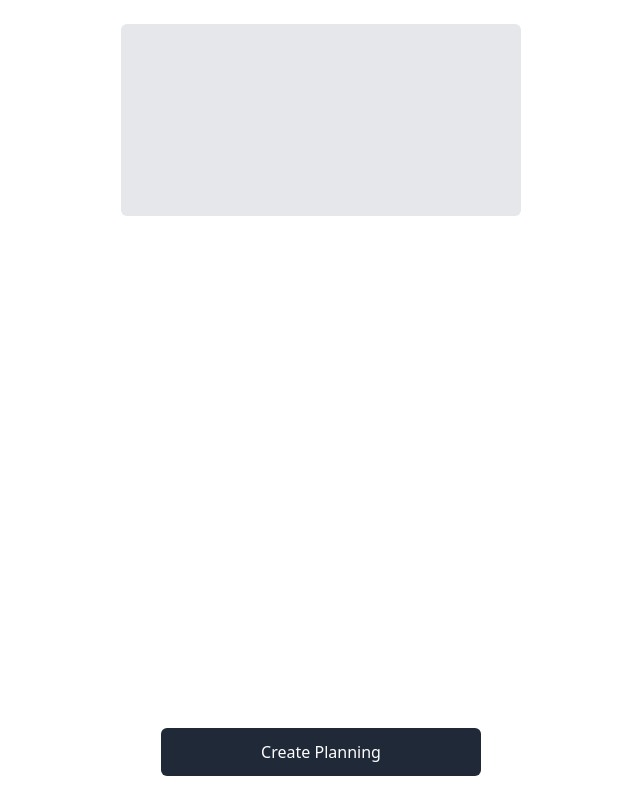
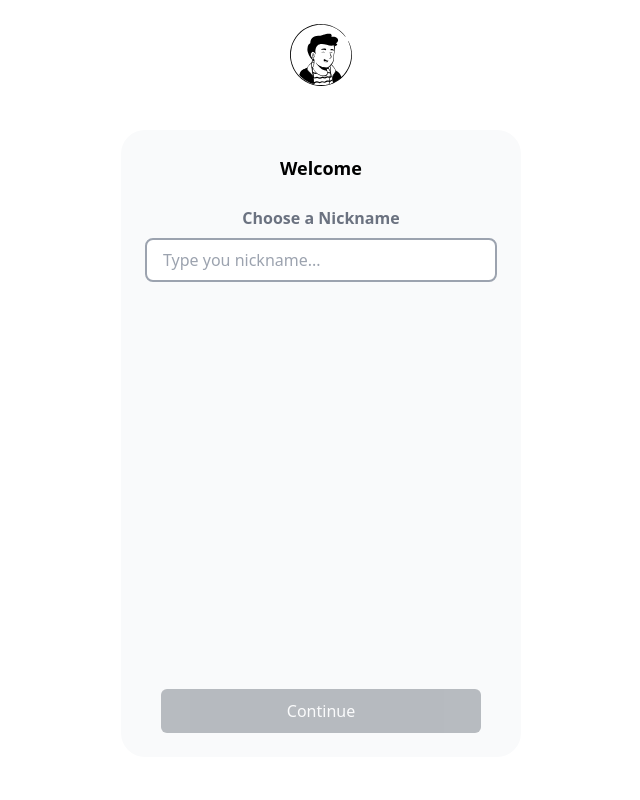
Before and after one commit to rodri-alfonso/pocket, a Next.js app: page / in a window 1280 px wide. Shown: the whole page, without its empty margins (319-959 px from the left). Built offline with nearby package versions, Linux system fonts and the light colour scheme; no server answers; the database is empty.

Commit message:
[UPDATE] Update main components, types and general fixes

```diff
--- a/components/register.tsx
+++ b/components/register.tsx
@@ -6,6 +6,8 @@ import { useRouter } from 'next/router'
 import { doc, setDoc, arrayUnion } from 'firebase/firestore'
 import { db } from '@/firebase-config'
 import { useRegistration } from '@/context/planning'
+import Button from '@/theme/button'
+import F1 from '@/avatars/F1'
 
 interface Props {
 	planning: Planning
@@ -19,23 +21,41 @@ export default function Register({ planning }: Props) {
 
 	const planningId = router.query.id as string
 
-	function handleClick() {
-		const docRef = doc(db, 'plannings', planningId)
-		setDoc(docRef, { participants: arrayUnion({ name: username, vote: 0 }) }, { merge: true }).then(() => {
-			setRegistration({ name: username, id: userId })
-		})
+	function handleSubmit(e: React.FormEvent<HTMLFormElement>) {
+		e.preventDefault()
+		// const docRef = doc(db, 'plannings', planningId)
+		// setDoc(docRef, { participants: arrayUnion({ name: username, vote: 0, avatar: 'F1' }) }, { merge: true }).then(
+		// 	() => {
+		// 		setRegistration({ name: username, id: userId, avatar: 'F1' })
+		// 	}
+		// 	)
+		setRegistration({ name: username, id: userId, avatar: 'F1', planningId: '' })
 	}
 
 	return (
-		<Page className='absolute top-0 left-0 z-50'>
-			<span>im the register page</span>
-			<Input
-				label='Your Name'
-				placeholder='Enter your name'
-				value={username}
-				onChange={(e) => setUsername(e.target.value)}
-			/>
-			<button onClick={handleClick}>Enter to the room</button>
+		<Page className=''>
+			<div className='h-full flex flex-col gap-4'>
+				<picture className='grid gap-2 place-items-center'>
+					<F1 />
+					<h3 className='font-semibold h-5 capitalize text-sm'>{username}</h3>
+				</picture>
+				<div className='rounded-3xl bg-gray-50 h-5/6 overflow-hidden'>
+					<form onSubmit={handleSubmit} className='flex flex-col justify-between items-center h-full p-6'>
+						<div className='w-full grid gap-10 text-center'>
+							<div className=' w-full rounded-3xl grid gap-6'>
+								<h2 className='font-semibold text-lg text-black'>Welcome{username && `, ${username}`}</h2>
+								<Input
+									label='Choose a Nickname'
+									placeholder='Type you nickname...'
+									value={username}
+									onChange={(e) => setUsername(e.target.value)}
+								/>
+							</div>
+						</div>
+						<Button text='Continue' disabled={!username} onClick={() => {}} className='w-full max-w-xs mx-auto' />
+					</form>
+				</div>
+			</div>
 		</Page>
 	)
 }
--- a/context/planning.tsx
+++ b/context/planning.tsx
@@ -9,6 +9,8 @@ const initialState: State = {
 	user: {
 		name: '',
 		id: '',
+		avatar: 'F1',
+		planningId: '',
 	},
 	isRegistered: false,
 }
@@ -39,7 +41,7 @@ const useRegistration = () => {
 	const { state, dispatch } = useContext(PlanningContext)
 
 	useEffect(() => {
-		if (storage) dispatch({ type: SET_REGISTRATION_IN, payload: storage })
+		// if (storage) dispatch({ type: SET_REGISTRATION_IN, payload: storage })
 	}, [])
 
 	const setRegistration = (payload: User) => {
--- a/context/types.ts
+++ b/context/types.ts
@@ -1,6 +1,10 @@
+import { Avatar } from '@/types/planning'
+
 export type User = {
 	name: string
 	id: string
+	avatar: Avatar
+	planningId: string
 }
 
 export interface State {
--- a/hooks/cards.ts
+++ b/hooks/cards.ts
@@ -1,3 +1,3 @@
 export function useCards() {
-	return [1, 2, 3, 5, 8, 13, 20]
+	return [0.5, 1, 2, 3, 5, 8, 13, 20, 40]
 }
--- a/pages/index.tsx
+++ b/pages/index.tsx
@@ -1,14 +1,59 @@
 import Page from '@/layouts/Page'
 import Link from '@/theme/button-link'
+import Content from '@/layouts/Content'
+import withRegistration from '@/utils/with-registration'
+import { useRegistration } from '@/context/planning'
+import { getDocs, collection } from 'firebase/firestore'
+import { db } from '@/firebase-config'
 
-export default function Home() {
+export async function getServerSideProps() {
+	const querySnapshot = await getDocs(collection(db, 'plannings'))
+	const plannings = querySnapshot.docs.map((doc) => {
+		return { id: doc.id, ...doc.data() }
+	})
+
+	return {
+		props: { plannings },
+	}
+}
+
+function Home({ plannings }) {
+	console.log('🚀 ~ file: index.tsx:21 ~ plannings:', plannings)
+	const { user } = useRegistration()
+
+	const planning = plannings.find((planning) => planning.hostId === user.id)
+
+	const PlanningPreview = () => {
+		return (
+			<section className='grid place-items-center rounded-3xl text-white bg-gray-800 px-20 py-6 gap-4'>
+				<h2 className='text-lg font-medium'>{planning.name}</h2>
+				<div>
+					<span className='bg-gray-200 text-gray-600 font-semibold text-sm px-2 py-0.5 rounded-full'>
+						{planning.votingSystem}
+					</span>
+				</div>
+				<span className='font-semibold text-sm'>{planning.participants.length} participants</span>
+			</section>
+		)
+	}
+
 	return (
 		<Page className='flex flex-col justify-between'>
-			<picture className='rounded-md py-24 bg-gray-200'></picture>
-
-			<section className='grid gap-4 place-items-center'>
-				<Link href='/create' label='Create Planning' />
-			</section>
+			<Content>
+				<section className='grid gap-4 place-items-center w-full h-full items-end'>
+					<div className=' grid place-items-center gap-2'>
+						{/* <h3 className='font-semibold'>Existing planning:</h3> */}
+						{user.planningId && <PlanningPreview />}
+					</div>
+					{user.planningId ? (
+						<Link href={`/planning/${user.planningId}`} label='Enter at planning' />
+					) : (
+						<Link href='/create' label='Create Planning' />
+					)}
+				</section>
+			</Content>
 		</Page>
 	)
 }
+
+export default withRegistration(Home)
--- a/pages/planning/[id].tsx
+++ b/pages/planning/[id].tsx
@@ -1,7 +1,6 @@
 import Page from '@/layouts/Page'
-
 import { db } from '@/firebase-config'
-import { doc, getDoc, updateDoc } from 'firebase/firestore'
+import { doc, getDoc } from 'firebase/firestore'
 import { Planning } from '@/types/planning'
 import EmptyStateGuests from '@/components/empty-state-guest'
 import { usePlanningState } from '@/hooks/planning'
@@ -10,6 +9,8 @@ import withRegistration from '@/utils/with-registration'
 import Participants from '@/components/Participants'
 import { useRegistration } from '@/context/planning'
 import CardSelector from '@/components/CardSelector'
+import Content from '@/layouts/Content'
+import ResumeView from '@/components/ResumeView'
 
 export async function getServerSideProps(ctx: any) {
 	const { id } = ctx.query
@@ -47,54 +48,28 @@ function Room({ planning: initialPlanning }: Props) {
 
 	const currentParticipant = participants.find((participant) => participant.name === user.name)
 
-	function handleReveal() {
-		const average = participants.reduce((acc, participant) => acc + participant.vote, 0) / participants.length
-
-		updateDoc(doc(db, 'plannings', router.query.id as string), {
-			average,
-		})
+	const SelectorView = () => {
+		return (
+			<Content className='flex flex-col justify-between relative'>
+				<CardSelector
+					participants={participants}
+					currentCard={currentParticipant?.vote}
+					revealed={Boolean(planning.average)}
+					planningName={planning.name}
+				/>
+			</Content>
+		)
 	}
 
-	function handleEnd() {
-		updateDoc(doc(db, 'plannings', router.query.id as string), {
-			average: 0,
-			participants: participants.map((participant) => ({ ...participant, vote: 0 })),
-		})
+	const ResumeViewComponent = () => {
+		return (
+			<Content className='flex flex-col justify-between relative' spreadLayout>
+				<ResumeView participants={planning.participants} average={planning.average} />
+			</Content>
+		)
 	}
 
-	return (
-		<Page className='flex flex-col justify-between'>
-			<h2>{planning.name}</h2>
-			<Participants participants={participants} reveal={Boolean(planning.average)} />
-
-			{planning.average ? (
-				<div>
-					<span>average: {planning.average} </span>
-					<button onClick={handleEnd} className='bg-gray-400 rounded-lg px-4 py-2 disabled:opacity-25'>
-						close estimation
-					</button>
-				</div>
-			) : (
-				<section>
-					<div className='bg-gray-200 rounded-md py-20 grid place-items-center w-full max-w-xs mx-auto'>
-						<button
-							className='bg-gray-400 rounded-lg px-4 py-2 disabled:opacity-25'
-							disabled={!currentParticipant?.vote}
-							onClick={handleReveal}
-						>
-							Reveal
-						</button>
-					</div>
-				</section>
-			)}
-
-			<CardSelector
-				participants={participants}
-				currentCard={currentParticipant?.vote}
-				revealed={Boolean(planning.average)}
-			/>
-		</Page>
-	)
+	return <Page>{currentParticipant?.vote ? <ResumeViewComponent /> : <SelectorView />}</Page>
 }
 
 export default withRegistration(Room)
--- a/types/planning.ts
+++ b/types/planning.ts
@@ -1,8 +1,10 @@
 type VotingSystem = 'fibonacci' | 'tshirt' | 'custom'
+export type Avatar = 'F1' | 'F2'
 
 export type Participant = {
+	vote: number
 	name: string
-	vote: number
+	avatar: Avatar
 }
 
 export interface Planning {
--- a/utils/with-registration.tsx
+++ b/utils/with-registration.tsx
@@ -16,7 +16,9 @@ export default function withRegistration(Component: any) {
 		console.log('🚀 ~ file: with-registration.tsx:16 ~ user:', user)
 
 		useEffect(() => {
-			const storage = JSON.parse(localStorage.getItem(ENVIRONMENTS.STORAGE_KEY) || '{"name": "", "id": ""}')
+			const storage = JSON.parse(
+				localStorage.getItem(ENVIRONMENTS.STORAGE_KEY) || '{"name": "", "id": "", "avatar": "F1", "planningId": ""}'
+			)
 			if (storage) setRegistration(storage)
 
 			setIsLoading(false)
```
